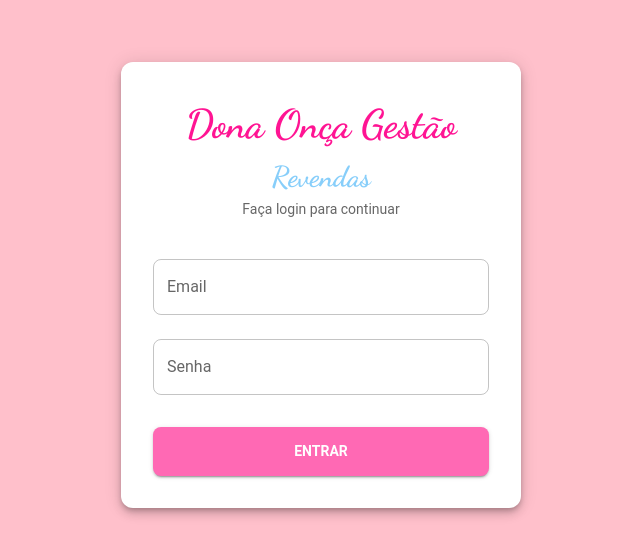
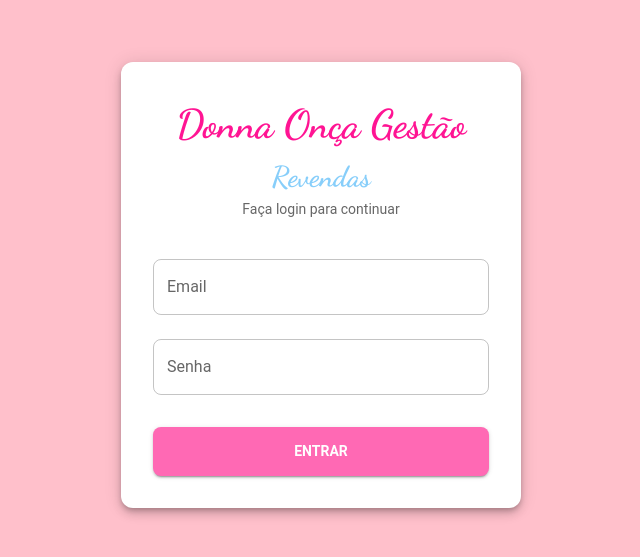
Before and after one commit to LettoKarvat/donaon-a, a React (Vite) app: page / in a window 1280 px wide. Shown: the part 115-672 px from the top of the page, without its empty margins (319-959 px from the left). Built offline with nearby package versions, Linux system fonts and the light colour scheme; no server answers.

Commit message:
trocando dona por donna

```diff
--- a/index.html
+++ b/index.html
@@ -10,7 +10,7 @@
     <link rel="icon" type="image/x-icon" href="\src\assets\onca.ico" />
 
     <meta name="viewport" content="width=device-width, initial-scale=1.0" />
-    <title>Dona Onça Gestão</title>
+    <title>Donna Onça Gestão</title>
   </head>
   <body>
     <div id="root"></div>
--- a/src/components/Footer.jsx
+++ /dev/null
@@ -1 +0,0 @@
-// Componente de rodapé.
--- a/src/components/Header.jsx
+++ b/src/components/Header.jsx
@@ -39,7 +39,7 @@ const Header = () => {
                         flexGrow: 1,
                     }}
                 >
-                    Dona Onça
+                    Donna Onça
                 </Typography>
                 <Box>
                     <Button
--- a/src/pages/AdminDashboard.jsx
+++ b/src/pages/AdminDashboard.jsx
@@ -83,7 +83,7 @@ const AdminDashboard = () => {
                         mb: 2,
                     }}
                 >
-                    Dona Onça Gestão
+                    Donna Onça Gestão
                 </Typography>
                 <Typography variant="h5" sx={{ mb: 4 }}>
                     Dashboard do Administrador
--- a/src/pages/Login.jsx
+++ b/src/pages/Login.jsx
@@ -64,7 +64,7 @@ const Login = () => {
                         fontSize: '2.5rem',
                     }}
                 >
-                    Dona Onça Gestão
+                    Donna Onça Gestão
                 </Typography>
                 <Typography
                     align="center"
```
